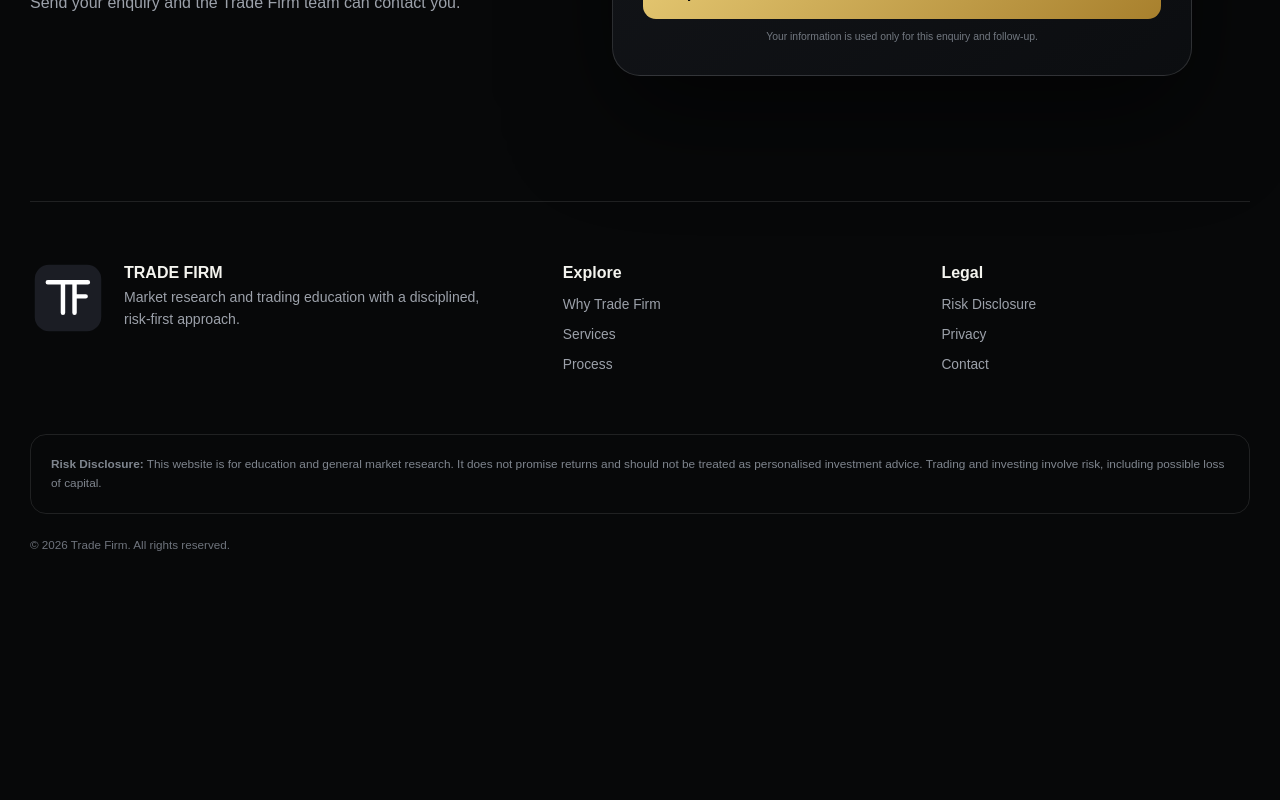
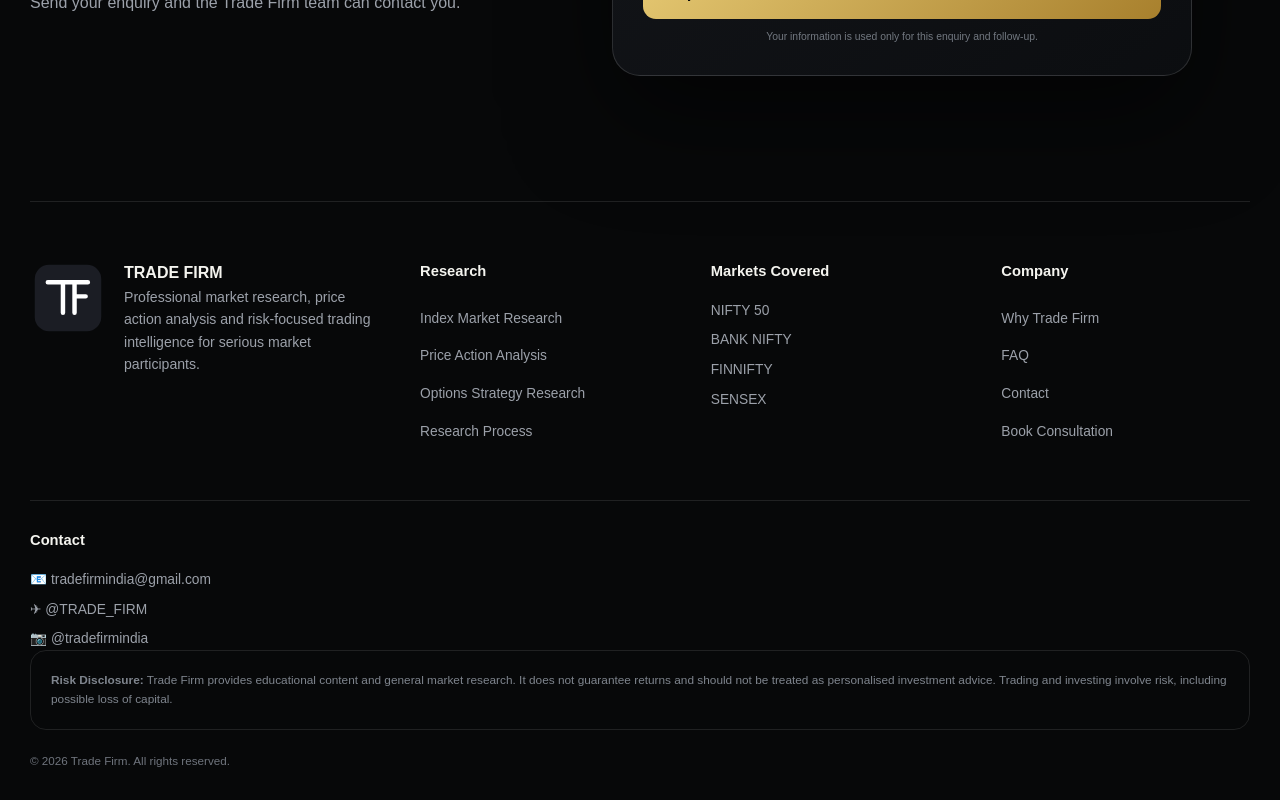
Before and after one commit to tradefirmindia-dot/trade-firm, a Next.js app: page / in a window 1280 px wide. Shown: the part 7738-8538 px from the top of the page. Before the commit the page ends 8322 px from the top, so only its background shows below. Built offline with nearby package versions, Linux system fonts and the light colour scheme.

Commit message:
Redesign premium footer and contact links

```diff
--- a/app/globals.css
+++ b/app/globals.css
@@ -172,14 +172,85 @@ details p{color:var(--muted);max-width:850px;padding:15px 0 4px}
 
 .floating-contact{position:fixed;right:24px;bottom:22px;z-index:60;display:flex;align-items:center;gap:9px;padding:14px 18px;border-radius:999px;background:linear-gradient(135deg,#e5c66f,#b38b35);color:#090a0b;font-weight:900;box-shadow:0 18px 45px rgba(0,0,0,.38)}
 
-.footer-top{display:grid;grid-template-columns:1.5fr 1fr 1fr;gap:70px;padding:58px 0;border-top:1px solid var(--line)}
+.footer-top{
+  display:grid;
+  grid-template-columns:1.4fr repeat(3,1fr);
+  gap:42px;
+  padding:58px 0;
+  border-top:1px solid var(--line);
+  align-items:start;
+}
+
+.footer-column{
+  display:flex;
+  flex-direction:column;
+  align-items:flex-start;
+  gap:9px;
+}
+
+.footer-column b{
+  display:block;
+  margin-bottom:8px;
+  color:var(--text);
+  font-size:.92rem;
+}
+
+.footer-column a,
+.footer-column span{
+  display:block;
+  color:var(--muted);
+  font-size:.86rem;
+  line-height:1.5;
+}
 .footer-brand{display:flex;gap:18px}
 .footer-brand img{width:76px;height:76px}
 .footer-brand p{color:var(--muted);max-width:400px;font-size:.88rem}
 .footer-top b,.footer-top a{display:block}
 .footer-top a{color:var(--muted);font-size:.86rem;margin-top:8px}
 .legal{padding:20px;border:1px solid var(--line);border-radius:16px;color:#7f858e;font-size:.74rem}
-.copyright{padding:22px 0 30px;color:#6f747d;font-size:.73rem}
+.copyright{
+  padding:22px 0 30px;
+  color:#6f747d;
+  font-size:.73rem;
+}
+.footer-divider{
+  height:1px;
+  background:var(--line);
+  margin-bottom:28px;
+}
+
+.footer-contact-row{
+  display:grid;
+  grid-template-columns:repeat(3,1fr);
+  gap:22px;
+  margin-bottom:30px;
+}
+
+.footer-contact-row>div{
+  padding:18px 20px;
+  border:1px solid var(--line);
+  border-radius:14px;
+  background:rgba(255,255,255,.02);
+}
+
+.footer-contact-row b,
+.footer-contact-row span{
+  display:block;
+}
+
+.footer-contact-row b{
+  margin-bottom:5px;
+  color:var(--gold);
+  font-size:.75rem;
+  letter-spacing:.08em;
+  text-transform:uppercase;
+}
+
+.footer-contact-row span{
+  color:var(--text);
+  font-size:.9rem;
+  overflow-wrap:anywhere;
+}
 
 @media(max-width:980px){
   nav{position:fixed;top:72px;left:18px;right:18px;display:none;flex-direction:column;padding:25px;border:1px solid var(--line);border-radius:20px;background:#090a0c}
@@ -193,6 +264,9 @@ details p{color:var(--muted);max-width:850px;padding:15px 0 4px}
   .proof-grid{grid-template-columns:1fr 1fr}
   .proof-grid>div:nth-child(2){border-right:0}
   .footer-top{grid-template-columns:1fr 1fr}
+  .footer-contact-row{
+    grid-template-columns:1fr;
+}
 }
 @media(max-width:640px){
   .shell{width:min(100% - 28px,1220px)}
@@ -212,5 +286,10 @@ details p{color:var(--muted);max-width:850px;padding:15px 0 4px}
   .proof-grid{grid-template-columns:1fr}.proof-grid>div{border-right:0;border-bottom:1px solid var(--line)}
   .statement{padding:42px 23px}
   .footer-top{grid-template-columns:1fr}
-  .floating-contact span{display:none}.floating-contact{padding:15px}
+  .footer-contact-row>div{
+    padding:16px;
 }
+
+.floating-contact span{display:none}
+.floating-contact{padding:15px}
+}
--- a/app/page.jsx
+++ b/app/page.jsx
@@ -31,10 +31,22 @@ const services = [
 ];
 
 const faqs = [
-  ["Do you guarantee profits?", "No. Markets involve risk and no outcome can be guaranteed. Trade Firm focuses on research, education and disciplined decision making."],
-  ["What happens after I submit the form?", "Your enquiry is saved and the Trade Firm team can contact you by phone or WhatsApp, subject to your consent."],
-  ["Is this personalised investment advice?", "The website is designed for education and general market research. Personalised advice should only be provided under applicable regulatory permissions."],
-  ["Can beginners use Trade Firm content?", "Yes. The platform explains market concepts clearly, from basics to advanced price-action thinking."]
+  [
+    "What markets does Trade Firm cover?",
+    "Trade Firm provides professional market research across NIFTY, BANK NIFTY, FINNIFTY, SENSEX and selected high-volume stocks."
+  ],
+  [
+    "What research methodology do you use?",
+    "Our research is based on price action, market structure, trend analysis, support and resistance, liquidity concepts and disciplined risk management."
+  ],
+  [
+    "Do you provide daily market research?",
+    "Yes. We publish structured pre-market and post-market research, key trading levels and market outlook reports."
+  ],
+  [
+    "Who can benefit from Trade Firm research?",
+    "Our research is designed for beginners, active traders and experienced market participants who value a disciplined and structured approach."
+  ]
 ];
 
 function LeadForm({ compact = false }) {
@@ -500,15 +512,82 @@ export default function Home() {
         <MessageCircle size={21}/><span>Callback</span>
       </a>
 
-      <footer className="shell">
-        <div className="footer-top">
-          <div className="footer-brand"><img src="/tf-brand-mark.svg" alt="Trade Firm mark"/><div><strong>TRADE FIRM</strong><p>Market research and trading education with a disciplined, risk-first approach.</p></div></div>
-          <div><b>Explore</b><a href="#why">Why Trade Firm</a><a href="#services">Services</a><a href="#process">Process</a></div>
-          <div><b>Legal</b><a href="#faq">Risk Disclosure</a><a href="#faq">Privacy</a><a href="#lead">Contact</a></div>
-        </div>
-        <div className="legal"><b>Risk Disclosure:</b> This website is for education and general market research. It does not promise returns and should not be treated as personalised investment advice. Trading and investing involve risk, including possible loss of capital.</div>
-        <div className="copyright">© {new Date().getFullYear()} Trade Firm. All rights reserved.</div>
-      </footer>
+      <footer className="shell premium-footer">
+  <div className="footer-top">
+    <div className="footer-brand">
+      <img src="/tf-brand-mark.svg" alt="Trade Firm mark" />
+
+      <div>
+        <strong>TRADE FIRM</strong>
+        <p>
+          Professional market research, price action analysis and
+          risk-focused trading intelligence for serious market participants.
+        </p>
+      </div>
+    </div>
+
+    <div className="footer-column">
+      <b>Research</b>
+      <a href="#services">Index Market Research</a>
+      <a href="#services">Price Action Analysis</a>
+      <a href="#services">Options Strategy Research</a>
+      <a href="#process">Research Process</a>
+    </div>
+
+    <div className="footer-column">
+      <b>Markets Covered</b>
+      <span>NIFTY 50</span>
+      <span>BANK NIFTY</span>
+      <span>FINNIFTY</span>
+      <span>SENSEX</span>
+    </div>
+
+    <div className="footer-column">
+      <b>Company</b>
+      <a href="#why">Why Trade Firm</a>
+      <a href="#faq">FAQ</a>
+      <a href="#lead">Contact</a>
+      <a href="#lead">Book Consultation</a>
+    </div>
+  </div>
+
+  <div className="footer-divider" />
+
+  <div className="footer-column">
+  <b>Contact</b>
+
+  <a href="mailto:tradefirmindia@gmail.com">
+    📧 tradefirmindia@gmail.com
+  </a>
+
+  <a
+    href="https://t.me/TRADE_FIRM"
+    target="_blank"
+    rel="noopener noreferrer"
+  >
+    ✈ @TRADE_FIRM
+  </a>
+
+  <a
+    href="https://instagram.com/tradefirmindia"
+    target="_blank"
+    rel="noopener noreferrer"
+  >
+    📷 @tradefirmindia
+  </a>
+</div>
+
+  <div className="legal">
+    <b>Risk Disclosure:</b> Trade Firm provides educational content and
+    general market research. It does not guarantee returns and should not
+    be treated as personalised investment advice. Trading and investing
+    involve risk, including possible loss of capital.
+  </div>
+
+  <div className="copyright">
+    © {new Date().getFullYear()} Trade Firm. All rights reserved.
+  </div>
+</footer>
     </>
   );
 }
```
